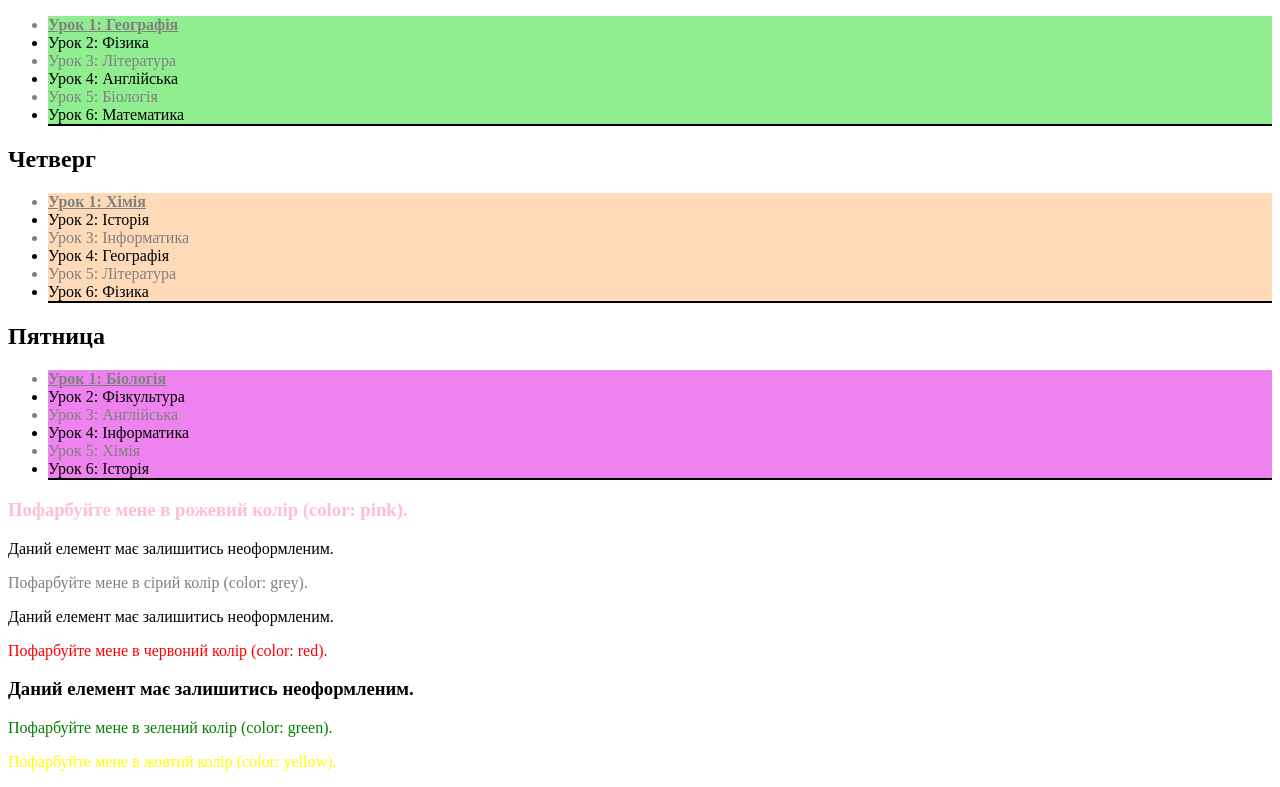
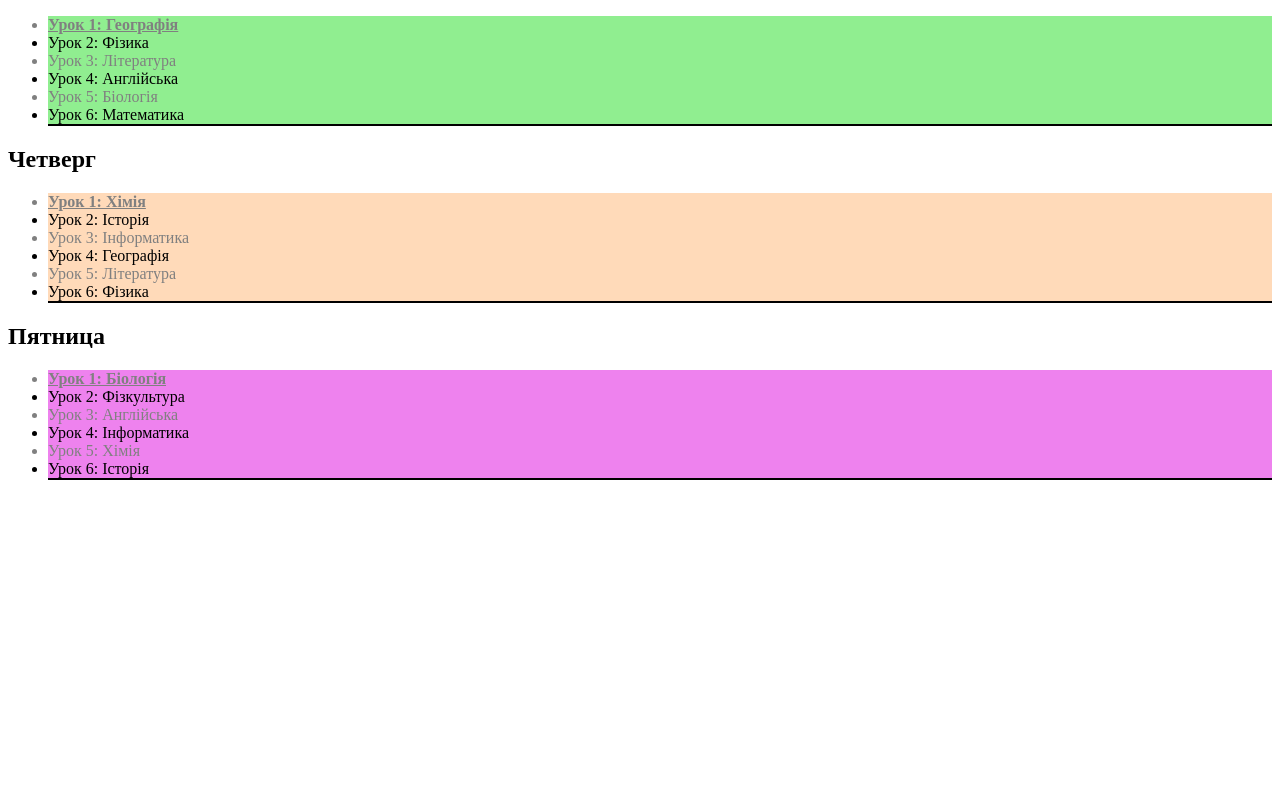
Before and after one commit to Dima284/HW-8, a plain HTML site: page index.html in a window 1280 px wide. Shown: the part 404-1191 px from the top of the page. After the commit the page ends 900 px from the top, so only its background shows below. Drawn offline with Linux system fonts and the light colour scheme.

Commit message:
Update index.html

```diff
--- a/index.html
+++ b/index.html
@@ -65,17 +65,6 @@
           <li>Урок 6: Історія</li>
         </ul>
     </div>
-      </div>
-    <div>
-    <div class="text-box">
-        <h3>Пофарбуйте мене в рожевий колір (color: pink).</h3>
-        <p>Даний елемент має залишитись неоформленим.</p>
-        <p id="greycol">Пофарбуйте мене в сірий колір (color: grey).</p>
-        <div>Даний елемент має залишитись неоформленим.</div>
-        <div><p>Пофарбуйте мене в червоний колір (color: red).</p></div>
-        <h3>Даний елемент має залишитись неоформленим.</h3>
-        <p>Пофарбуйте мене в зелений колір (color: green).</p>
-        <p class="yellow">Пофарбуйте мене в жовтий колір (color: yellow).</p>
     </div>
 </body>
 </html>
```
